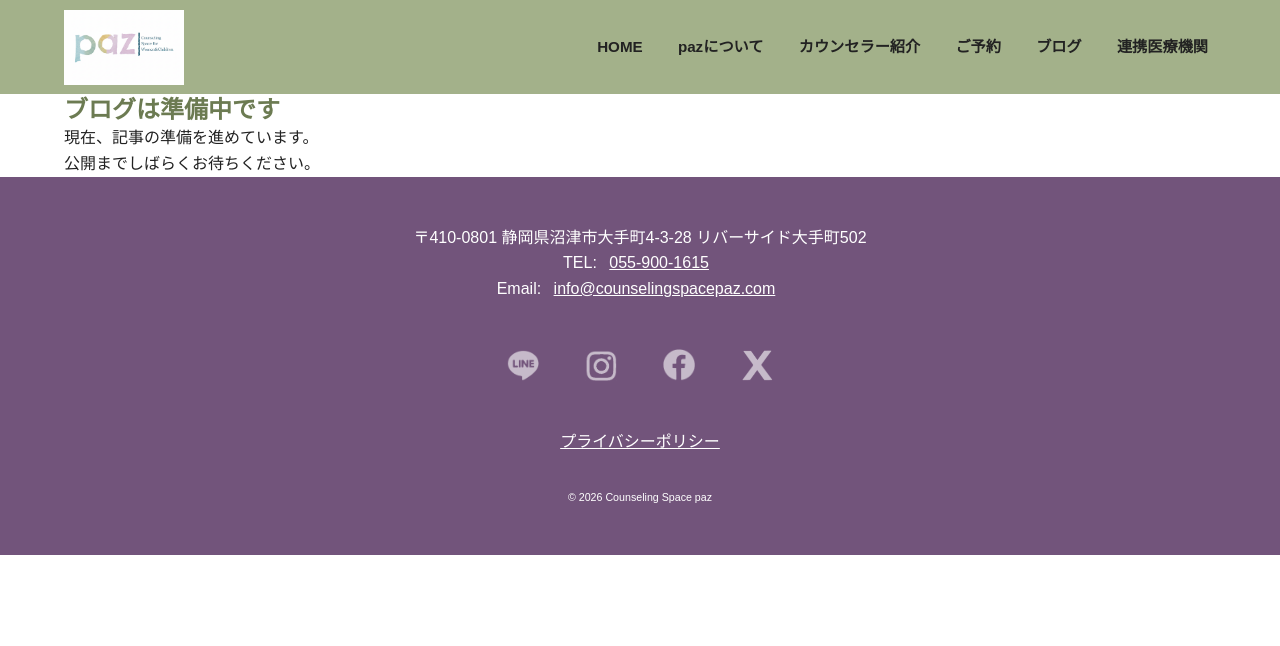
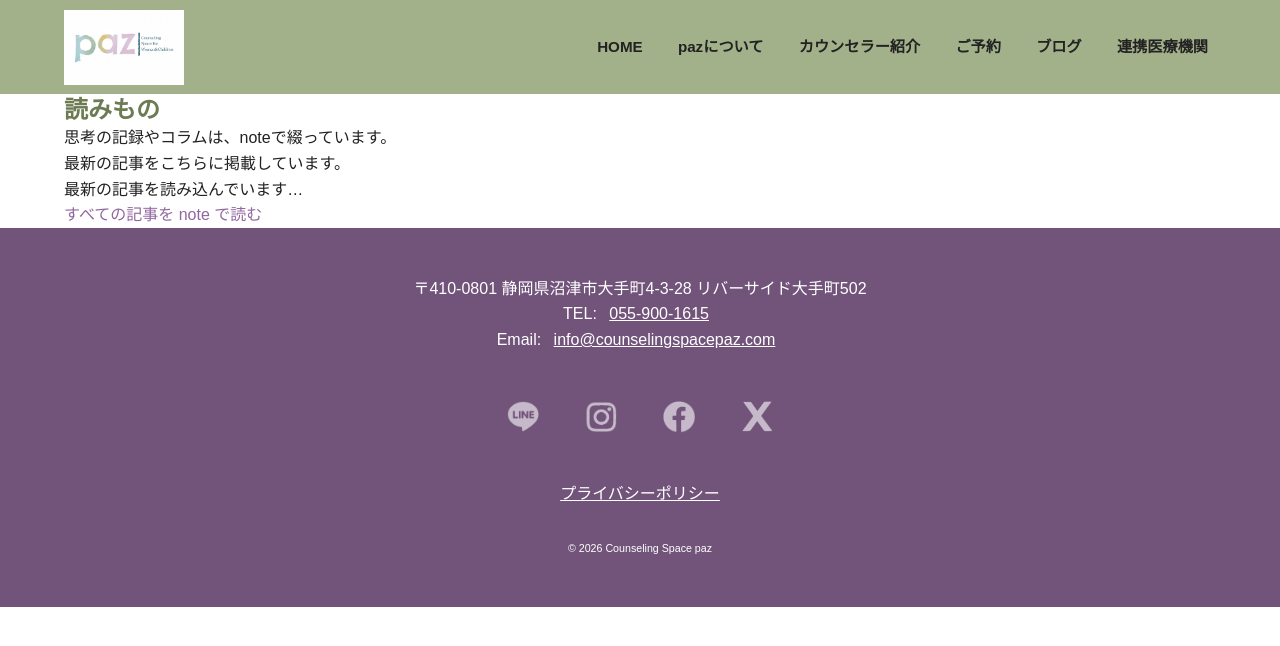
Before and after one commit to counselingspacepaz-gif/paz-site, a Jekyll site: the page built from blog/index.html, in a window 1280 px wide. Shown: the top 646 px of the page. Built offline with Jekyll 4.4.1, drawn with Linux system fonts in a browser that asks for light colours; some web fonts are replaced.

Commit message:
画像とjava script

```diff
--- a/assets/js/main.js
+++ b/assets/js/main.js
@@ -6,14 +6,8 @@ document.addEventListener('DOMContentLoaded', () => {
     const body = document.body;
 
     // --- 1. ログ出力制御 (本番環境での抑制) ---
-    // Canvas実行環境でのJEKYLL_ENVの定義がないため、ここでは厳密にチェック
     const isProduction = typeof JEKYLL_ENV !== 'undefined' && JEKYLL_ENV === 'production';
 
-    /**
-     * 環境に応じてログを出力する
-     * @param {string} message - 出力するメッセージ
-     * @param {'log'|'warn'} type - ログタイプ
-     */
     function log(message, type = 'log') {
         if (!isProduction) {
             const prefix = "Counseling Space paz [JS]: ";
@@ -27,81 +21,96 @@ document.addEventListener('DOMContentLoaded', () => {
 
     if (!navToggle || !siteNav) {
         log("ナビゲーション要素が見つかりません: .nav-toggle または .site-nav", 'warn');
-        return; // 要素がなければ処理を中断
+        return;
     }
 
     const firstNavLink = siteNav.querySelector('ul a');
 
     // --- 2. ナビゲーション（ハンバーガーメニュー）の開閉制御 ---
-
-    /**
-     * メニューの状態をトグルし、関連するDOM属性とCSSクラスを制御する
-     * @param {boolean} isActive - メニューを開く(true)か閉じる(false)か
-     * @param {boolean} [focus=true] - 開く際に最初のリンクへフォーカスするか
-     */
     const toggleMenu = (isActive, focus = true) => {
-        // 1. クラスとARIA属性を更新
         siteNav.classList.toggle('is-active', isActive);
         navToggle.setAttribute('aria-expanded', isActive);
-
-        // 2. スクロール停止の制御 (bodyにクラスを付け外し)
         body.classList.toggle('no-scroll', isActive);
-
-        // 3. ARIAラベルを更新
         navToggle.setAttribute('aria-label', isActive ? 'メニューを閉じる' : 'メニューを開く');
 
-        // 4. フォーカス管理: 開時に最初のリンクへ移動
         if (isActive && firstNavLink && focus) {
             firstNavLink.focus();
         }
     };
 
     // --- 3. イベントリスナーの設定 ---
-
-    // トグルボタンのクリックイベント
     navToggle.addEventListener('click', () => {
         const isActive = !siteNav.classList.contains('is-active');
         toggleMenu(isActive);
         log(`Menu toggled: ${isActive ? 'Opened' : 'Closed'}`);
     });
 
-    // メニュー項目クリックで閉じる (UX & A11y)
     siteNav.querySelectorAll('a').forEach(link => {
         link.addEventListener('click', () => {
-            // リンクがクリックされたら必ず閉じる
             toggleMenu(false, false);
             log("Menu closed after navigation link clicked.");
         });
     });
 
-    // Escキーで閉じる (A11y/キーボード操作)
     document.addEventListener('keydown', (e) => {
         if (e.key === 'Escape' && siteNav.classList.contains('is-active')) {
             toggleMenu(false);
-            navToggle.focus(); // トグルボタンにフォーカスを戻す
+            navToggle.focus();
             log("Menu closed via Esc key.");
         }
     });
 
-    // --- 4. リサイズ時の状態整合（ブレークポイント監視） ---
-    // 修正: @mediaの条件を直接値 (1024px) に変更
+    // --- 4. リサイズ時の状態整合 ---
     const mediaQuery = window.matchMedia('(min-width: 1024px)');
 
     const handleResize = (e) => {
-        // PCサイズになった場合
         if (e.matches) {
-            // メニューが開いている状態であれば強制的に閉じる (不整合防止)
             if (siteNav.classList.contains('is-active')) {
                 toggleMenu(false, false);
-                log("Menu state reset due to resize crossing breakpoint (to desktop).");
+                log("Menu state reset due to resize.");
             }
         }
     };
 
-    // イベントリスナーを追加
     mediaQuery.addEventListener('change', handleResize);
-    // 初回ロード時のチェックも実行
     handleResize(mediaQuery);
 
-    log("main.js loaded successfully. (A11y and State Management complete)");
+    // --- 5. note RSS 読み込みと表示 ---
+    const rssContainer = document.getElementById('note-rss');
+    if (rssContainer) {
+        const rssUrl = 'https://note.com/noted_pipit7032/rss';
+        const apiUrl = `https://api.rss2json.com/v1/api.json?rss_url=${encodeURIComponent(rssUrl)}`;
+
+        fetch(apiUrl)
+            .then(response => {
+                if (!response.ok) throw new Error('Network response was not ok');
+                return response.json();
+            })
+            .then(data => {
+                if (data.status === 'ok') {
+                    let html = '<ul class="note-list">';
+                    data.items.slice(0, 5).forEach(item => {
+                        const date = new Date(item.pubDate).toLocaleDateString('ja-JP');
+                        html += `
+                            <li class="note-item">
+                                <span class="note-date">${date}</span>
+                                <a href="${item.link}" target="_blank" rel="noopener noreferrer" class="note-title">
+                                    ${item.title}
+                                </a>
+                            </li>`;
+                    });
+                    html += '</ul>';
+                    rssContainer.innerHTML = html;
+                    log("note RSS loaded successfully.");
+                } else {
+                    throw new Error('RSS conversion failed');
+                }
+            })
+            .catch(err => {
+                log(`RSS読み込み失敗: ${err.message}`, 'warn');
+                rssContainer.innerHTML = '<p>記事は note にて公開しています。</p>';
+            });
+    }
+
+    log("main.js loaded successfully.");
 });
--- a/blog/index.html
+++ b/blog/index.html
@@ -1,15 +1,26 @@
 ---
 layout: default
-title: ブログ（準備中）
+title: 読みもの
 permalink: /blog/
 ---
 
-<section class="section">
+<section class="section note-feed">
   <div class="inner">
-    <h1>ブログは準備中です</h1>
+    <h1>読みもの</h1>
+
     <p>
-      現在、記事の準備を進めています。<br>
-      公開までしばらくお待ちください。
+      思考の記録やコラムは、noteで綴っています。<br>
+      最新の記事をこちらに掲載しています。
     </p>
+
+    <div id="note-rss" class="note-rss-list">
+      <p>最新の記事を読み込んでいます…</p>
+    </div>
+
+    <div class="note-all-link">
+      <a href="https://note.com/noted_pipit7032" target="_blank" rel="noopener noreferrer">
+        すべての記事を note で読む
+      </a>
+    </div>
   </div>
 </section>
```
Also changed, not shown: images/blog/暗がりのランプ.png (added), images/logo/paz-logoリサイズ.png (added), images/logo/ロゴリサイズ.png (added), 4 other files.
